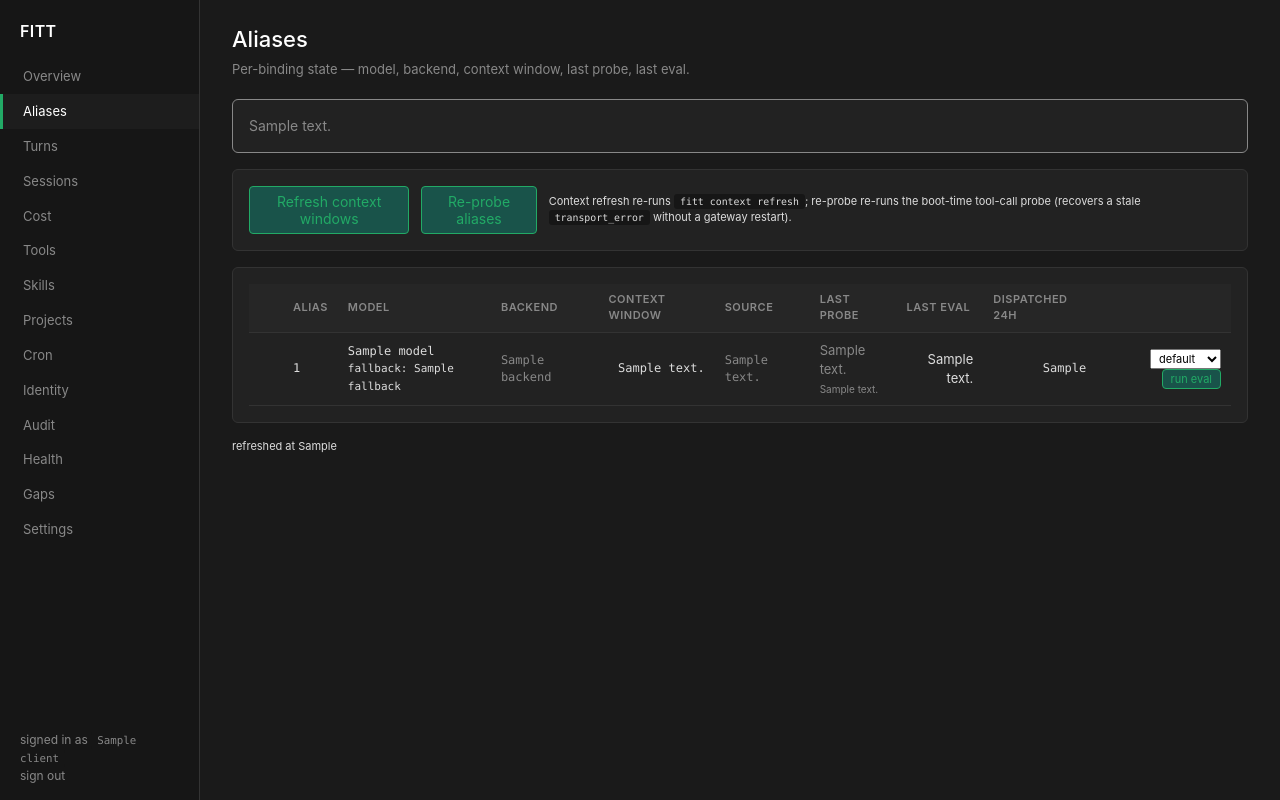
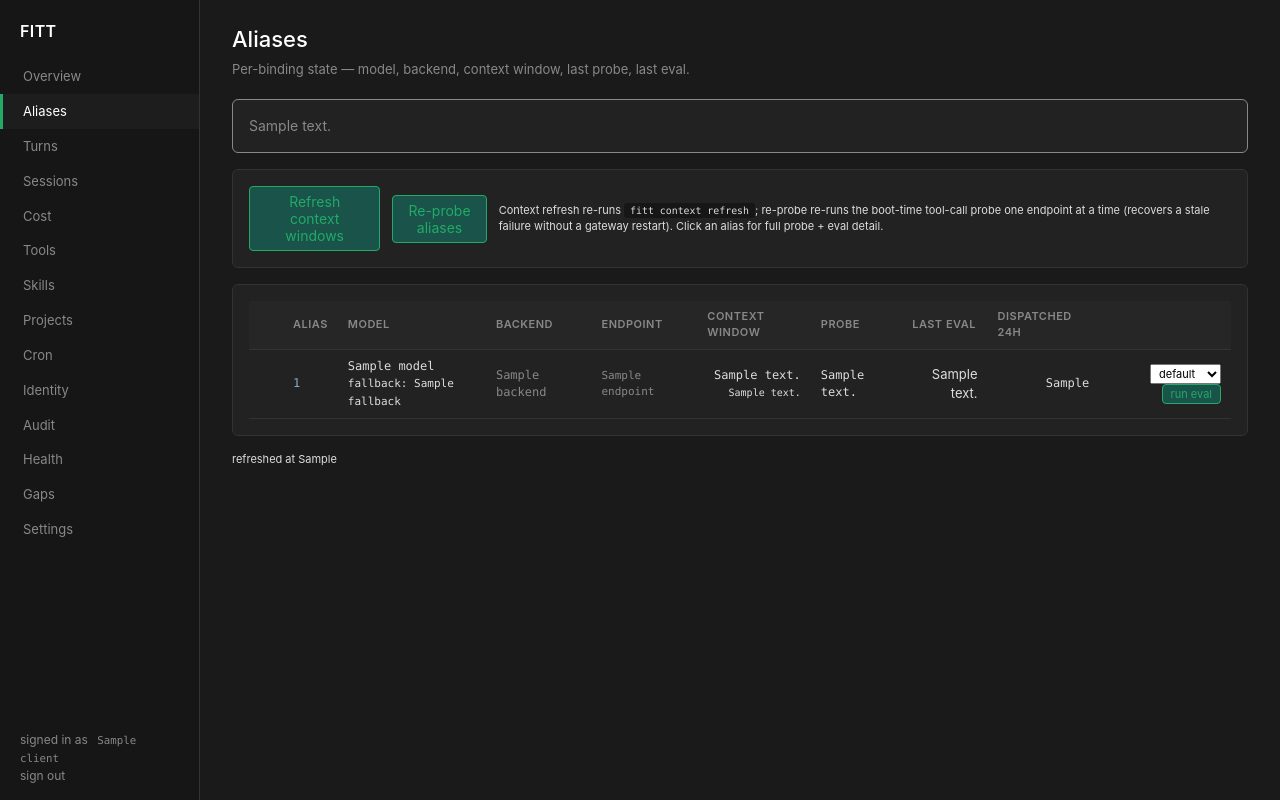
Before and after one commit to qam4/fitt, a Python web app: template gateway/src/gateway/dashboard/templates/aliases.html in a window 1280 px wide. Run offline with Jinja, Linux system fonts and the light colour scheme; the template is opened without the code that fills it: most values are stand-ins (such as "Sample title", 1, 10 or a date in 2020).

Commit message:
Phase 7.6/7: lean aliases table + endpoint column + amber/red pip
The aliases table becomes a clean index that points at the
per-alias page instead of a wall of inline detail.

- New Endpoint column surfaces the previously-invisible
  primitive (which backend instance an alias hits).
- The "Last probe" cell is replaced by a compact probe summary
  (✓ 1.2s / ⏳ slow 10s+ / ✗ unreachable / narrated / — not
  probed) that links to /dashboard/alias/<id>. The F19
  tooltip-stuffing — exception class, message, narrated-reply
  preview crammed into the cell — is gone; that detail lives on
  the per-alias page now.
- The pip uses the Decision 8 amber/red split: green (ok),
  amber (environmental: upstream_silent / rate-limited /
  skipped-no-key), red (broken binding: narrated / truncated /
  unreachable / client-error / empty-reply / server-error),
  grey (not probed). "My problem or the model's problem" at a
  glance.
- Alias id and eval badge both link to the per-alias page
  (#eval anchor for the badge); context source moved under the
  token count to keep the row compact.

views.py wires the _probe_pip / _probe_summary helpers (added
in Commit 6) into the table context and adds endpoint;
_format_eval_cell now links to /dashboard/alias/<id>#eval.

Tests: endpoint column + value present; amber pip for
upstream_silent, red for unreachable; compact summary in the
table with full detail absent (moved to the alias page, asserted
there); eval badge links to the alias page.

Verified: ruff format/check, mypy, pytest green in gateway/
(1475 passed; the one cron-lifecycle failure is the known ~30%
flake, passes on rerun) and telegram-bot/.

```diff
--- a/gateway/src/gateway/dashboard/templates/_aliases_panel.html
+++ b/gateway/src/gateway/dashboard/templates/_aliases_panel.html
@@ -22,8 +22,9 @@
   </form>
   <span class="dim" style="font-size: 11px;">
     Context refresh re-runs <code>fitt context refresh</code>;
-    re-probe re-runs the boot-time tool-call probe (recovers a
-    stale <code>transport_error</code> without a gateway restart).
+    re-probe re-runs the boot-time tool-call probe one endpoint
+    at a time (recovers a stale failure without a gateway
+    restart). Click an alias for full probe + eval detail.
   </span>
 </div>
 
@@ -36,9 +37,9 @@
         <th>Alias</th>
         <th>Model</th>
         <th>Backend</th>
+        <th>Endpoint</th>
         <th class="right">Context window</th>
-        <th>Source</th>
-        <th>Last probe</th>
+        <th>Probe</th>
         <th class="right">Last eval</th>
         <th class="right">Dispatched 24h</th>
         <th></th>
@@ -48,16 +49,13 @@
     {% for row in alias_rows %}
       <tr>
         <td><span class="pip pip-{{ row.pip }}"></span></td>
-        <td class="mono">{{ row.id }}</td>
+        <td class="mono"><a href="/dashboard/alias/{{ row.id }}">{{ row.id }}</a></td>
         <td class="mono">{{ row.model }}{% if row.fallback %}<br><span class="dim" style="font-size: 11px;">fallback: {{ row.fallback }}</span>{% endif %}</td>
         <td class="mono dim">{{ row.backend }}</td>
-        <td class="right mono">{{ row.context_window_human }}</td>
-        <td class="dim mono">{{ row.context_source }}</td>
-        <td class="dim">
-          {{ row.last_probe_text }}
-          {% if row.last_probe_detail %}
-          <br><span class="dim" style="font-size: 10px;" title="{{ row.last_probe_detail }}">{{ row.last_probe_detail|truncate(80) }}</span>
-          {% endif %}
+        <td class="mono dim" style="font-size: 11px;">{{ row.endpoint }}</td>
+        <td class="right mono">{{ row.context_window_human }}<br><span class="dim" style="font-size: 10px;">{{ row.context_source }}</span></td>
+        <td class="mono" style="font-size: 12px;">
+          <a href="/dashboard/alias/{{ row.id }}" class="bare">{{ row.probe_summary }}</a>
         </td>
         <td class="right">{{ row.last_eval_text|safe }}</td>
         <td class="right mono">{{ row.dispatched_24h }}</td>
```
Also changed, not shown: gateway/src/gateway/dashboard/views.py (+19 -29 lines), gateway/tests/test_dashboard_views.py (+88 -13 lines), .kiro/specs/phase7.6-probe-clarity/tasks.md.
